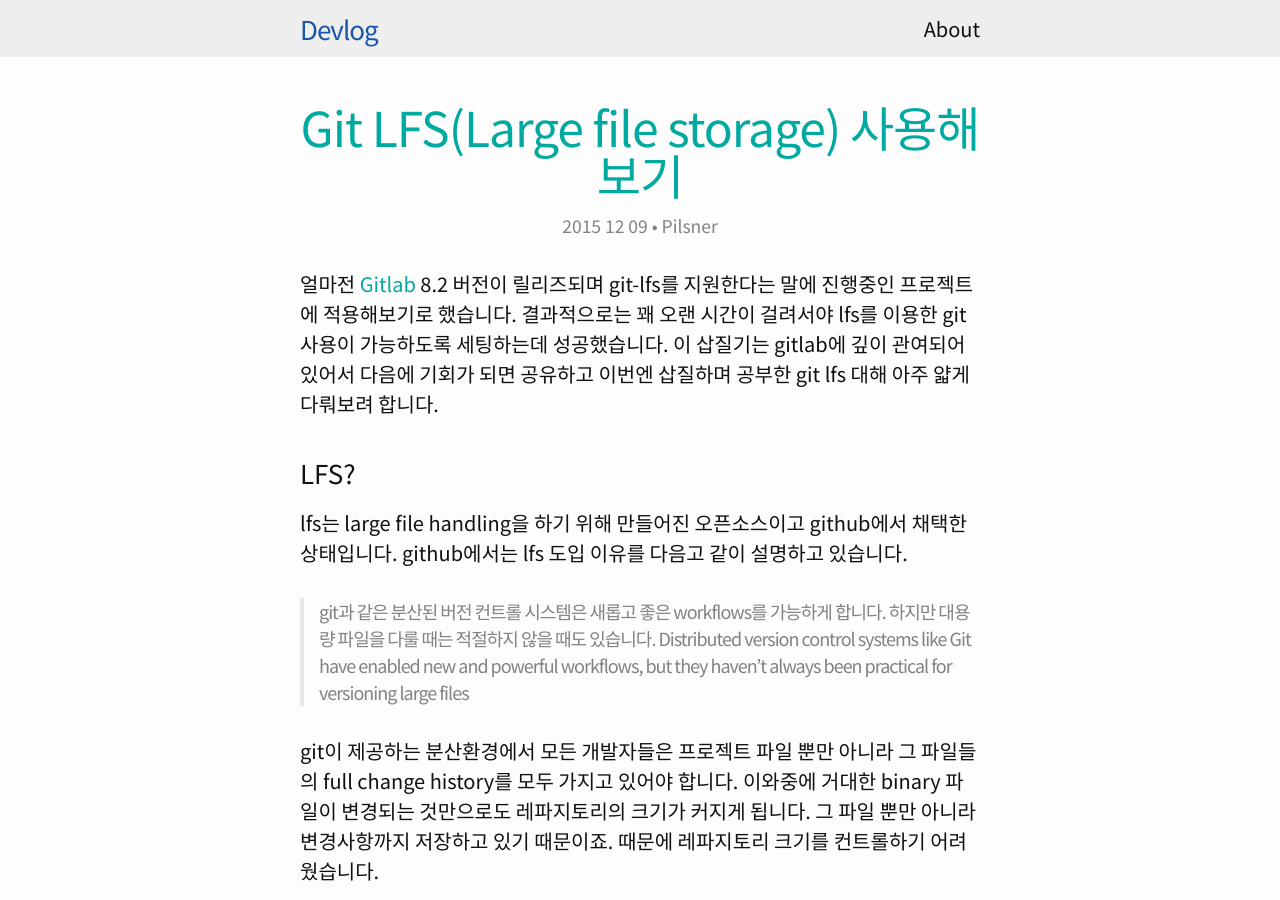
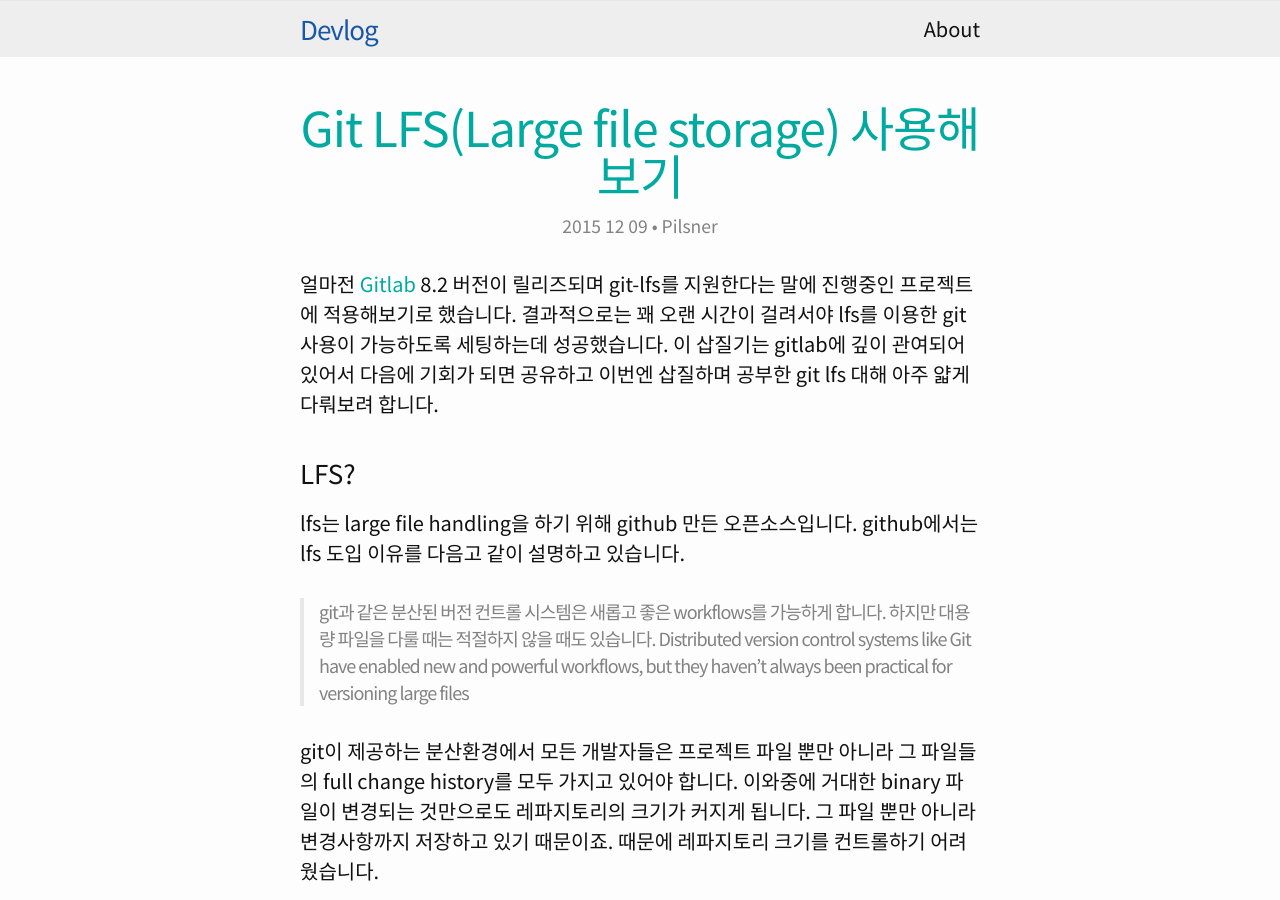
Before and after one commit to devlog/devlog.github.io, a Jekyll site: the page built from _posts/2015-12-09-git-lfs.md, in a window 1280 px wide and 900 px high. Built offline with Jekyll 4.4.1, drawn with Linux system fonts in a browser that asks for light colours; Markdown is read by kramdown in place of the engine named in the settings; comment, search, counter and statistics services are not loaded.

Commit message:
lfs 내용 약간 수정

```diff
--- a/_posts/2015-12-09-git-lfs.md
+++ b/_posts/2015-12-09-git-lfs.md
@@ -10,7 +10,7 @@ categories: git-lfs
 결과적으로는 꽤 오랜 시간이 걸려서야 lfs를 이용한 git 사용이 가능하도록 세팅하는데 성공했습니다. 이 삽질기는 gitlab에 깊이 관여되어 있어서 다음에 기회가 되면 공유하고 이번엔 삽질하며 공부한 git lfs 대해 아주 얇게 다뤄보려 합니다.
 
 ### LFS?
-lfs는 large file handling을 하기 위해 만들어진 오픈소스이고 github에서 채택한 상태입니다.
+lfs는 large file handling을 하기 위해 github 만든 오픈소스입니다.
 github에서는 lfs 도입 이유를 다음고 같이 설명하고 있습니다.
 
 >git과 같은 분산된 버전 컨트롤 시스템은 새롭고 좋은 workflows를 가능하게 합니다.
```
